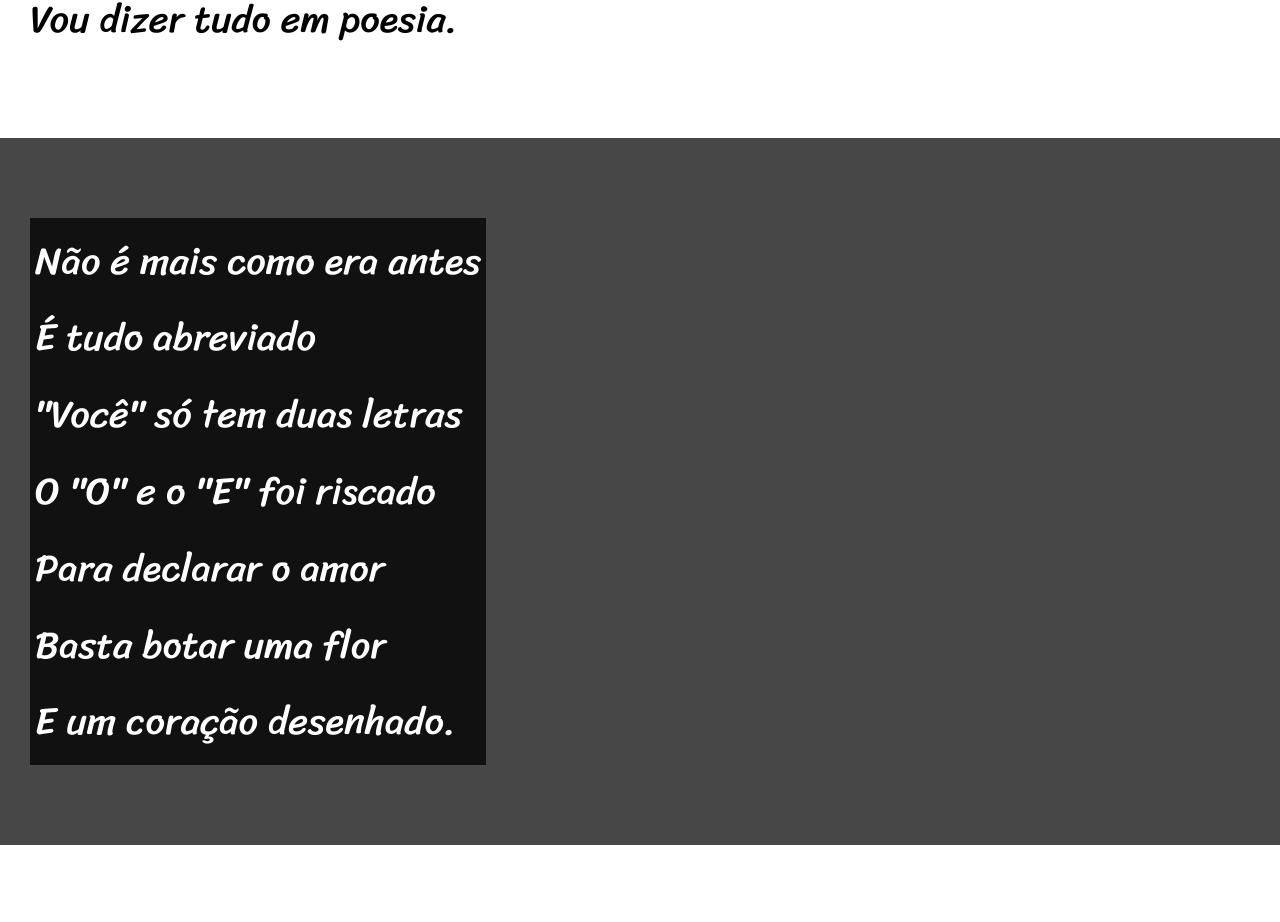
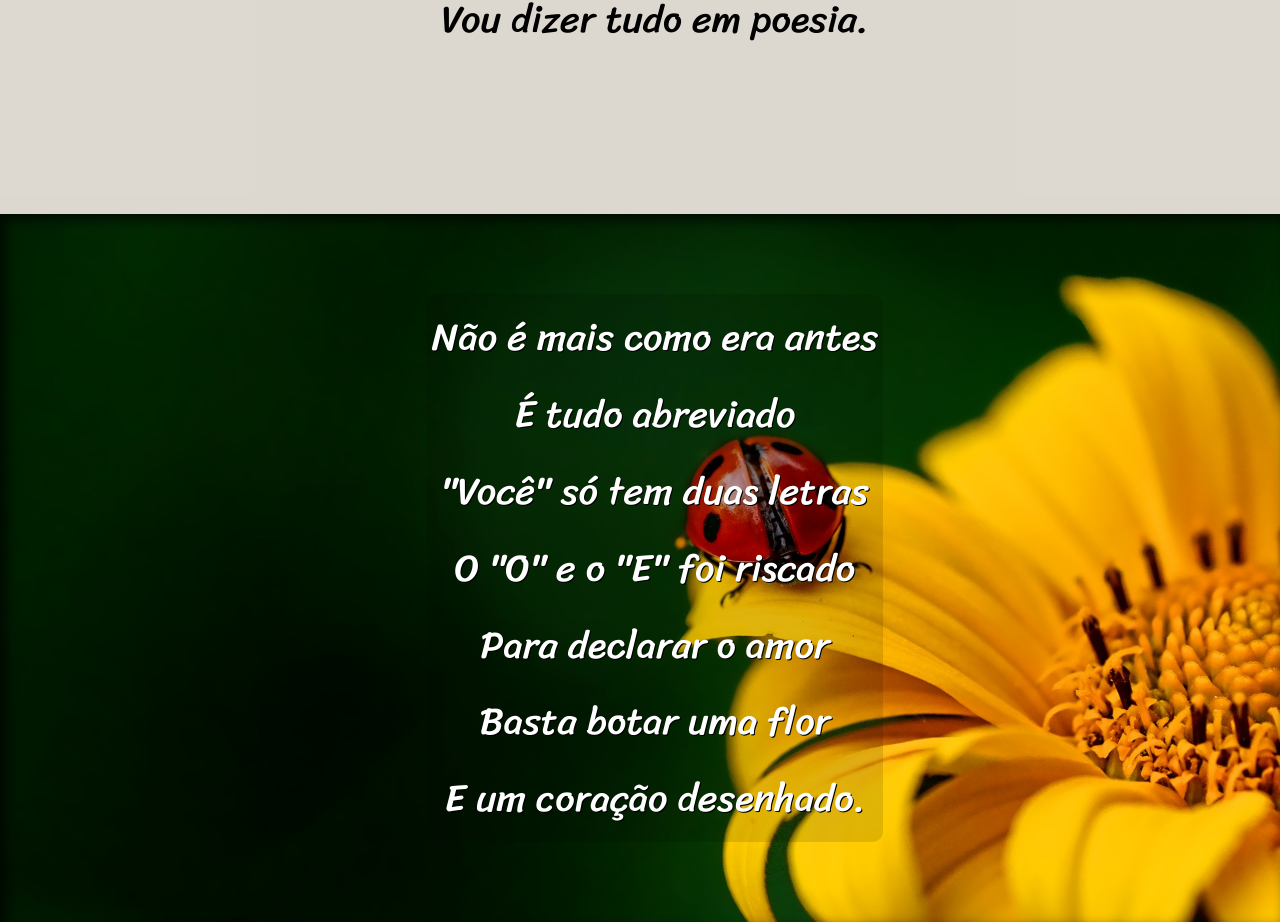
Before and after one commit to joaogustavo00/html-css, a plain HTML site: page desafios/d012/index.html in a window 1280 px wide. Shown: the part 820-1742 px from the top of the page. Drawn offline with Linux system fonts and the light colour scheme.

Commit message:
Atualizações style desafio 012

```diff
--- a/desafios/d012/estilo/style.css
+++ b/desafios/d012/estilo/style.css
@@ -55,22 +55,43 @@ section {
     padding-left: 30px;
     font-family: var(--fonte3);
     font-size: 3vw;
+    text-align: center;
+}
+
+section > p {
+    padding-bottom: 2em;
+    border-radius: 10px;
+
 }
 
 section.sessão-normal {
-    background-color: white;
+    background-color: rgba(243, 237, 225, 0.699);
     color: black;
 }
 
 section.sessão-imagem {
-    background-color: rgba(0, 0, 0, 0.582);
+    background-color: rgba(0, 0, 0, 0.521);
     color: white;
+    box-shadow: inset 6px 6px 13px 0px rgba(0, 0, 0, 0.692);
+    background-size: cover;
+    background-attachment: fixed;
 }
 
 section.sessão-imagem > p {
     display: inline-block;
     padding: 5px;
-    background-color: rgba(0, 0, 0, 0.753);
+    background-color: rgba(0, 0, 0, 0.123);
+    text-shadow: 1px 1px 0px black;
+}
+
+section#imagem-001 {
+    background-image: url('../imagens/background001.jpg');
+    background-position: right center;
+}
+
+section#imagem-002 {
+    background-image: url('../imagens/background002.jpg');
+    background-position: right center;
 }
 
 footer {
--- a/desafios/d012/index.html
+++ b/desafios/d012/index.html
@@ -27,7 +27,7 @@
         </p>
     </section>
 
-    <section class="sessão-imagem">
+    <section class="sessão-imagem" id="imagem-001">
         <p>
             Não é mais como era antes <br>
             É tudo abreviado <br>
@@ -61,7 +61,7 @@
         </p>
     </section>
 
-    <section class="sessão-imagem">
+    <section class="sessão-imagem" id="imagem-002">
         <p>
             Tenho saudade das cartas <br>
             Escritas com a própria mão <br>
```
